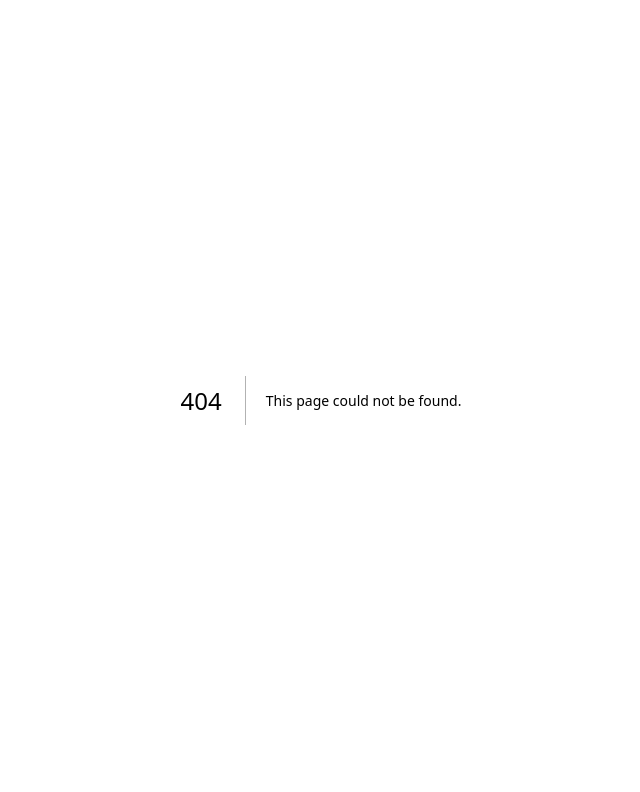
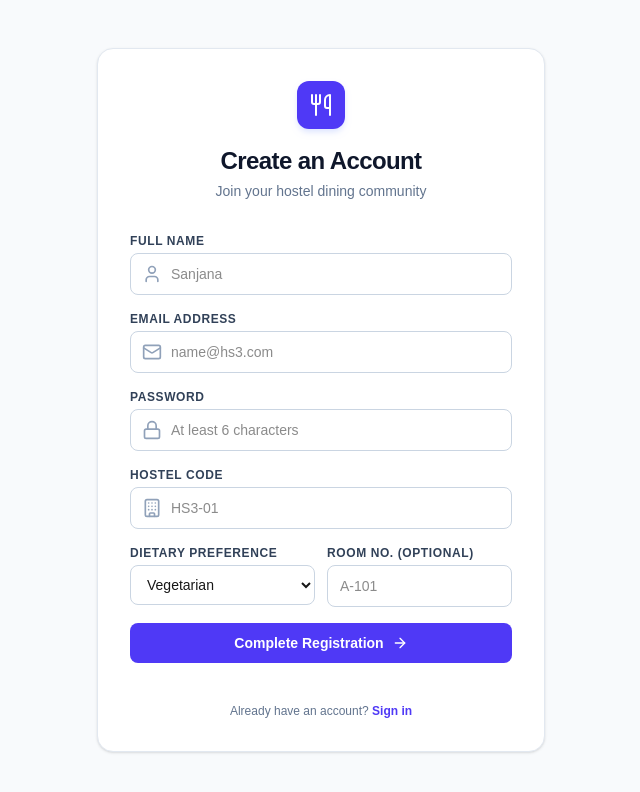
Before and after one commit to sanjana8080/HS3, a Next.js app: page /register in a window 1280 px wide. Before the commit this address had no page. Shown: the top 792 px of the page, without its empty margins (319-959 px from the left). Built offline with nearby package versions, Linux system fonts and the light colour scheme.

Commit message:
feat: add user registration UI page with dietary options

```diff
--- /dev/null
+++ b/src/app/register/page.tsx
@@ -0,0 +1,200 @@
+'use client';
+
+import { useState } from 'react';
+import { useRouter } from 'next/navigation';
+import Link from 'next/link';
+import { Utensils, Lock, Mail, User, Building, Loader2, ArrowRight } from 'lucide-react';
+
+export default function RegisterPage() {
+  const router = useRouter();
+  const [formData, setFormData] = useState({
+    name: '',
+    email: '',
+    password: '',
+    hostelCode: '',
+    role: 'STUDENT',
+    dietaryPref: 'VEG',
+    rollNumber: '',
+    roomNumber: '',
+  });
+  const [loading, setLoading] = useState(false);
+  const [error, setError] = useState<string | null>(null);
+
+  const handleSubmit = async (e: React.FormEvent) => {
+    e.preventDefault();
+    setError(null);
+    setLoading(true);
+
+    try {
+      const res = await fetch('/api/auth/register', {
+        method: 'POST',
+        headers: { 'Content-Type': 'application/json' },
+        body: JSON.stringify(formData),
+      });
+
+      const data = await res.json();
+
+      if (!res.ok) {
+        throw new Error(data.error || 'Failed to create account');
+      }
+
+      router.push('/dashboard');
+      router.refresh();
+    } catch (err: any) {
+      setError(err.message);
+    } finally {
+      setLoading(false);
+    }
+  };
+
+  return (
+    <div className="min-h-screen flex items-center justify-center bg-slate-50 py-12 px-4 sm:px-6 lg:px-8">
+      <div className="max-w-md w-full space-y-8 bg-white p-8 rounded-2xl shadow-sm border border-slate-200">
+        <div className="text-center">
+          <div className="mx-auto h-12 w-12 rounded-xl bg-indigo-600 flex items-center justify-center text-white shadow-md shadow-indigo-100">
+            <Utensils className="h-6 w-6" />
+          </div>
+          <h2 className="mt-4 text-2xl font-bold tracking-tight text-slate-900">
+            Create an Account
+          </h2>
+          <p className="mt-1 text-sm text-slate-500">
+            Join your hostel dining community
+          </p>
+        </div>
+
+        {error && (
+          <div className="p-3 text-sm text-rose-600 bg-rose-50 border border-rose-200 rounded-lg">
+            {error}
+          </div>
+        )}
+
+        <form className="mt-6 space-y-4" onSubmit={handleSubmit}>
+          <div>
+            <label className="block text-xs font-semibold uppercase tracking-wider text-slate-700 mb-1">
+              Full Name
+            </label>
+            <div className="relative">
+              <User className="w-5 h-5 text-slate-400 absolute left-3 top-1/2 -translate-y-1/2" />
+              <input
+                type="text"
+                required
+                value={formData.name}
+                onChange={(e) => setFormData({ ...formData, name: e.target.value })}
+                className="w-full pl-10 pr-4 py-2.5 text-sm rounded-lg border border-slate-300 focus:outline-none focus:ring-2 focus:ring-indigo-500 focus:border-indigo-500"
+                placeholder="Sanjana"
+              />
+            </div>
+          </div>
+
+          <div>
+            <label className="block text-xs font-semibold uppercase tracking-wider text-slate-700 mb-1">
+              Email Address
+            </label>
+            <div className="relative">
+              <Mail className="w-5 h-5 text-slate-400 absolute left-3 top-1/2 -translate-y-1/2" />
+              <input
+                type="email"
+                required
+                value={formData.email}
+                onChange={(e) => setFormData({ ...formData, email: e.target.value })}
+                className="w-full pl-10 pr-4 py-2.5 text-sm rounded-lg border border-slate-300 focus:outline-none focus:ring-2 focus:ring-indigo-500 focus:border-indigo-500"
+                placeholder="name@hs3.com"
+              />
+            </div>
+          </div>
+
+          <div>
+            <label className="block text-xs font-semibold uppercase tracking-wider text-slate-700 mb-1">
+              Password
+            </label>
+            <div className="relative">
+              <Lock className="w-5 h-5 text-slate-400 absolute left-3 top-1/2 -translate-y-1/2" />
+              <input
+                type="password"
+                required
+                value={formData.password}
+                onChange={(e) => setFormData({ ...formData, password: e.target.value })}
+                className="w-full pl-10 pr-4 py-2.5 text-sm rounded-lg border border-slate-300 focus:outline-none focus:ring-2 focus:ring-indigo-500 focus:border-indigo-500"
+                placeholder="At least 6 characters"
+              />
+            </div>
+          </div>
+
+          <div>
+            <label className="block text-xs font-semibold uppercase tracking-wider text-slate-700 mb-1">
+              Hostel Code
+            </label>
+            <div className="relative">
+              <Building className="w-5 h-5 text-slate-400 absolute left-3 top-1/2 -translate-y-1/2" />
+              <input
+                type="text"
+                required
+                value={formData.hostelCode}
+                onChange={(e) => setFormData({ ...formData, hostelCode: e.target.value.toUpperCase() })}
+                className="w-full pl-10 pr-4 py-2.5 text-sm uppercase rounded-lg border border-slate-300 focus:outline-none focus:ring-2 focus:ring-indigo-500 focus:border-indigo-500"
+                placeholder="HS3-01"
+              />
+            </div>
+          </div>
+
+          <div className="grid grid-cols-2 gap-3">
+            <div>
+              <label className="block text-xs font-semibold uppercase tracking-wider text-slate-700 mb-1">
+                Dietary Preference
+              </label>
+              <select
+                value={formData.dietaryPref}
+                onChange={(e) => setFormData({ ...formData, dietaryPref: e.target.value })}
+                className="w-full px-3 py-2.5 text-sm rounded-lg border border-slate-300 focus:outline-none focus:ring-2 focus:ring-indigo-500 focus:border-indigo-500"
+              >
+                <option value="VEG">Vegetarian</option>
+                <option value="NON_VEG">Non-Veg</option>
+                <option value="JAIN">Jain</option>
+              </select>
+            </div>
+
+            <div>
+              <label className="block text-xs font-semibold uppercase tracking-wider text-slate-700 mb-1">
+                Room No. (Optional)
+              </label>
+              <input
+                type="text"
+                value={formData.roomNumber}
+                onChange={(e) => setFormData({ ...formData, roomNumber: e.target.value })}
+                className="w-full px-3 py-2.5 text-sm rounded-lg border border-slate-300 focus:outline-none focus:ring-2 focus:ring-indigo-500 focus:border-indigo-500"
+                placeholder="A-101"
+              />
+            </div>
+          </div>
+
+          <button
+            type="submit"
+            disabled={loading}
+            className="w-full mt-4 flex items-center justify-center gap-2 py-2.5 px-4 rounded-lg bg-indigo-600 text-white text-sm font-semibold hover:bg-indigo-700 focus:outline-none focus:ring-2 focus:ring-offset-2 focus:ring-indigo-500 transition-colors disabled:opacity-50"
+          >
+            {loading ? (
+              <>
+                <Loader2 className="w-4 h-4 animate-spin" />
+                Creating Account...
+              </>
+            ) : (
+              <>
+                Complete Registration
+                <ArrowRight className="w-4 h-4" />
+              </>
+            )}
+          </button>
+        </form>
+
+        <div className="text-center pt-2">
+          <p className="text-xs text-slate-500">
+            Already have an account?{' '}
+            <Link href="/login" className="font-semibold text-indigo-600 hover:text-indigo-500">
+              Sign in
+            </Link>
+          </p>
+        </div>
+      </div>
+    </div>
+  );
+}
```
